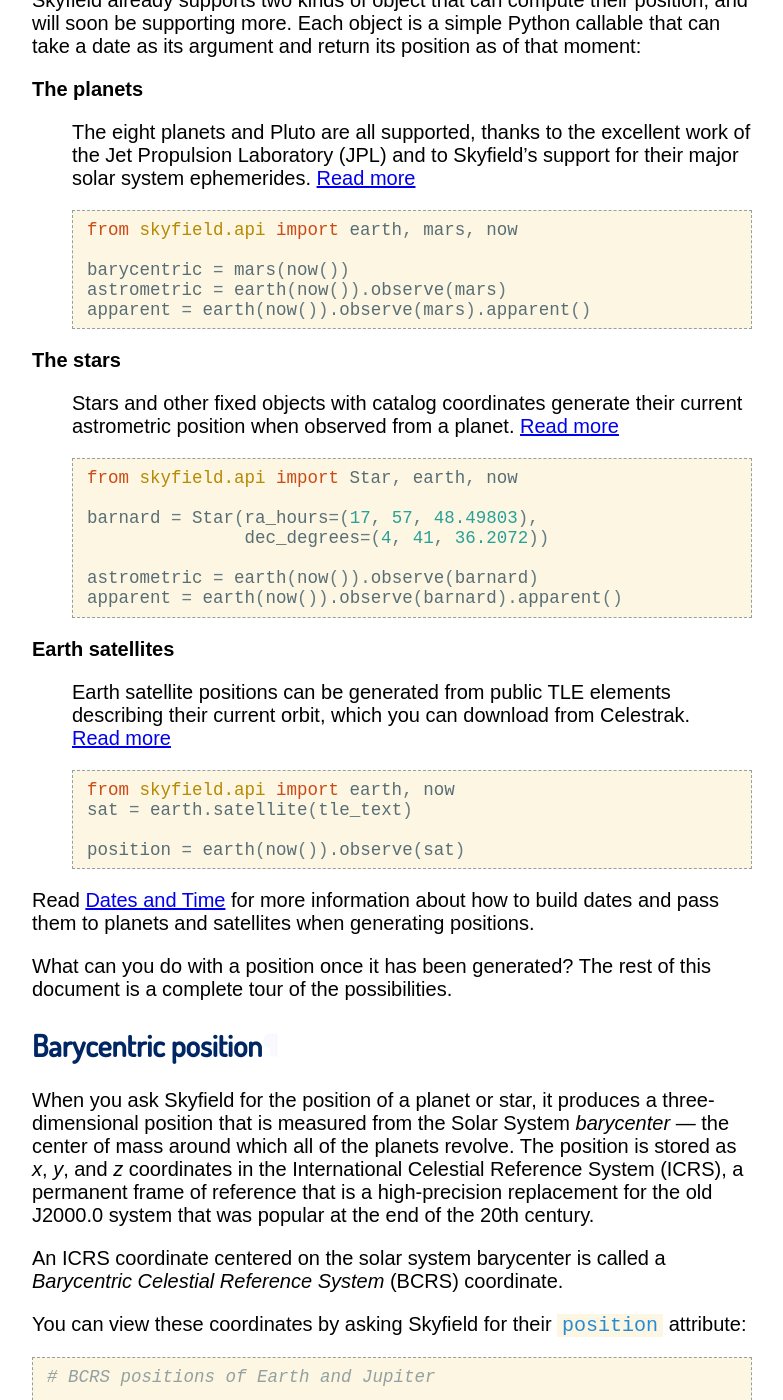
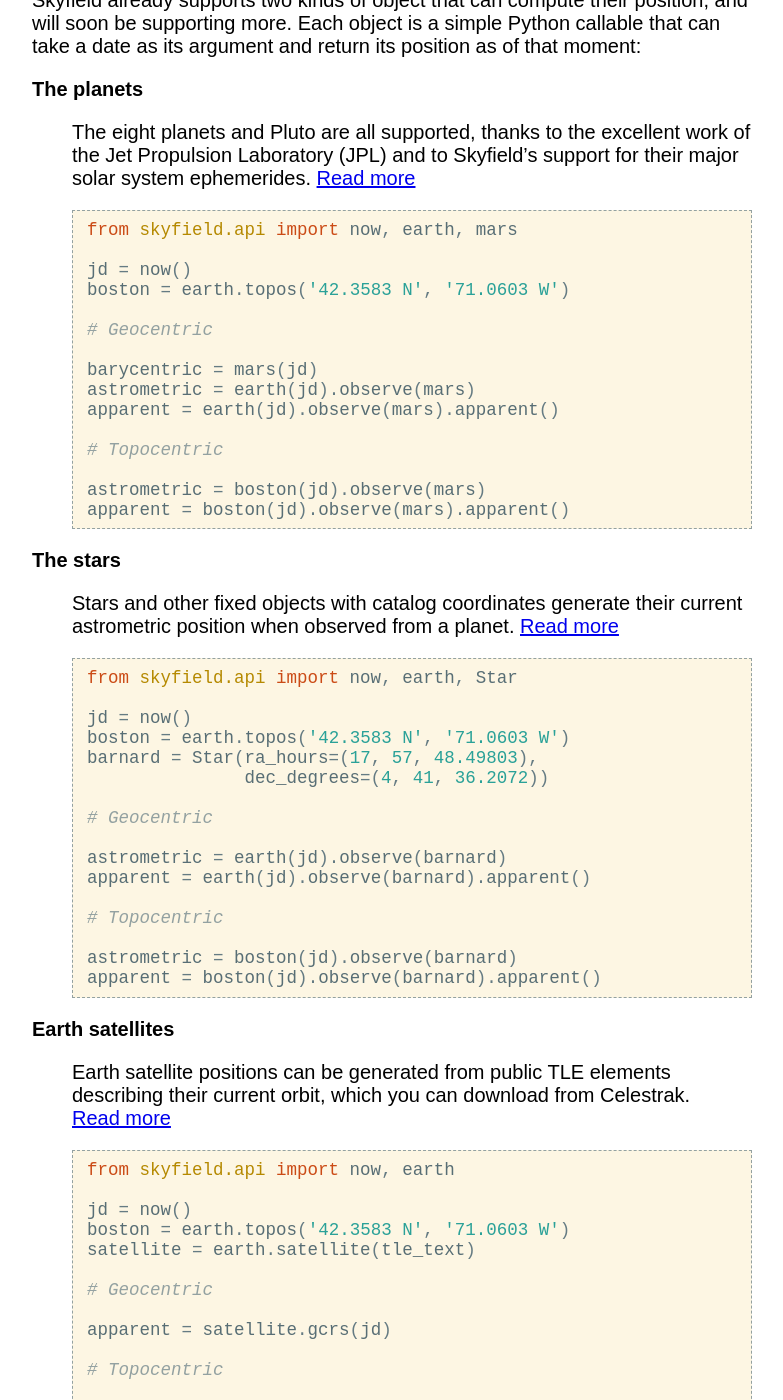
Before and after one commit to skyfielders/python-skyfield, a Sphinx documentation site: the page built from skyfield/documentation/positions.rst, in a window 1280 px wide and 1400 px high, scrolled down 1295 px. Shown: the whole window, without its empty margins (248-1031 px from the left). Built offline with Sphinx 7.4.7, drawn with Linux system fonts in a browser that asks for light colours; some of the changed text lies outside the part shown.

Commit message:
For GitHub #26, fix satellites and documentation
Not only does this make satellite behavior and its documentation
actually agree, and provide a way for satellite calculations to avoid
having to compute the JPL position for the Earth just to determine how a
satellite is positioned relative to a place somewhere else in the local
coordinate system of the Earth, but we also go ahead and expand the
examples at the top of the positions.rst documentation to cover all
basic coordinates someone could want to compute.  You know, just in case
they don't bother reading any farther than the summary at the top.

```diff
--- a/skyfield/documentation/positions.rst
+++ b/skyfield/documentation/positions.rst
@@ -81,11 +81,21 @@
 
   .. testcode::
 
-    from skyfield.api import earth, mars, now
+    from skyfield.api import now, earth, mars
 
-    barycentric = mars(now())
-    astrometric = earth(now()).observe(mars)
-    apparent = earth(now()).observe(mars).apparent()
+    jd = now()
+    boston = earth.topos('42.3583 N', '71.0603 W')
+
+    # Geocentric
+
+    barycentric = mars(jd)
+    astrometric = earth(jd).observe(mars)
+    apparent = earth(jd).observe(mars).apparent()
+
+    # Topocentric
+
+    astrometric = boston(jd).observe(mars)
+    apparent = boston(jd).observe(mars).apparent()
 
 **The stars**
   Stars and other fixed objects with catalog coordinates
@@ -94,13 +104,22 @@
 
   .. testcode::
 
-    from skyfield.api import Star, earth, now
+    from skyfield.api import now, earth, Star
 
+    jd = now()
+    boston = earth.topos('42.3583 N', '71.0603 W')
     barnard = Star(ra_hours=(17, 57, 48.49803),
                    dec_degrees=(4, 41, 36.2072))
 
-    astrometric = earth(now()).observe(barnard)
-    apparent = earth(now()).observe(barnard).apparent()
+    # Geocentric
+
+    astrometric = earth(jd).observe(barnard)
+    apparent = earth(jd).observe(barnard).apparent()
+
+    # Topocentric
+
+    astrometric = boston(jd).observe(barnard)
+    apparent = boston(jd).observe(barnard).apparent()
 
 **Earth satellites**
   Earth satellite positions can be generated
@@ -117,10 +136,19 @@
 
   .. testcode::
 
-    from skyfield.api import earth, now
-    sat = earth.satellite(tle_text)
+    from skyfield.api import now, earth
 
-    position = earth(now()).observe(sat)
+    jd = now()
+    boston = earth.topos('42.3583 N', '71.0603 W')
+    satellite = earth.satellite(tle_text)
+
+    # Geocentric
+
+    apparent = satellite.gcrs(jd)
+
+    # Topocentric
+
+    apparent = boston.gcrs(jd).observe(satellite)
 
 Read :doc:`time` for more information
 about how to build dates and pass them to planets and satellites
```
Also changed, not shown: 3 other files.
